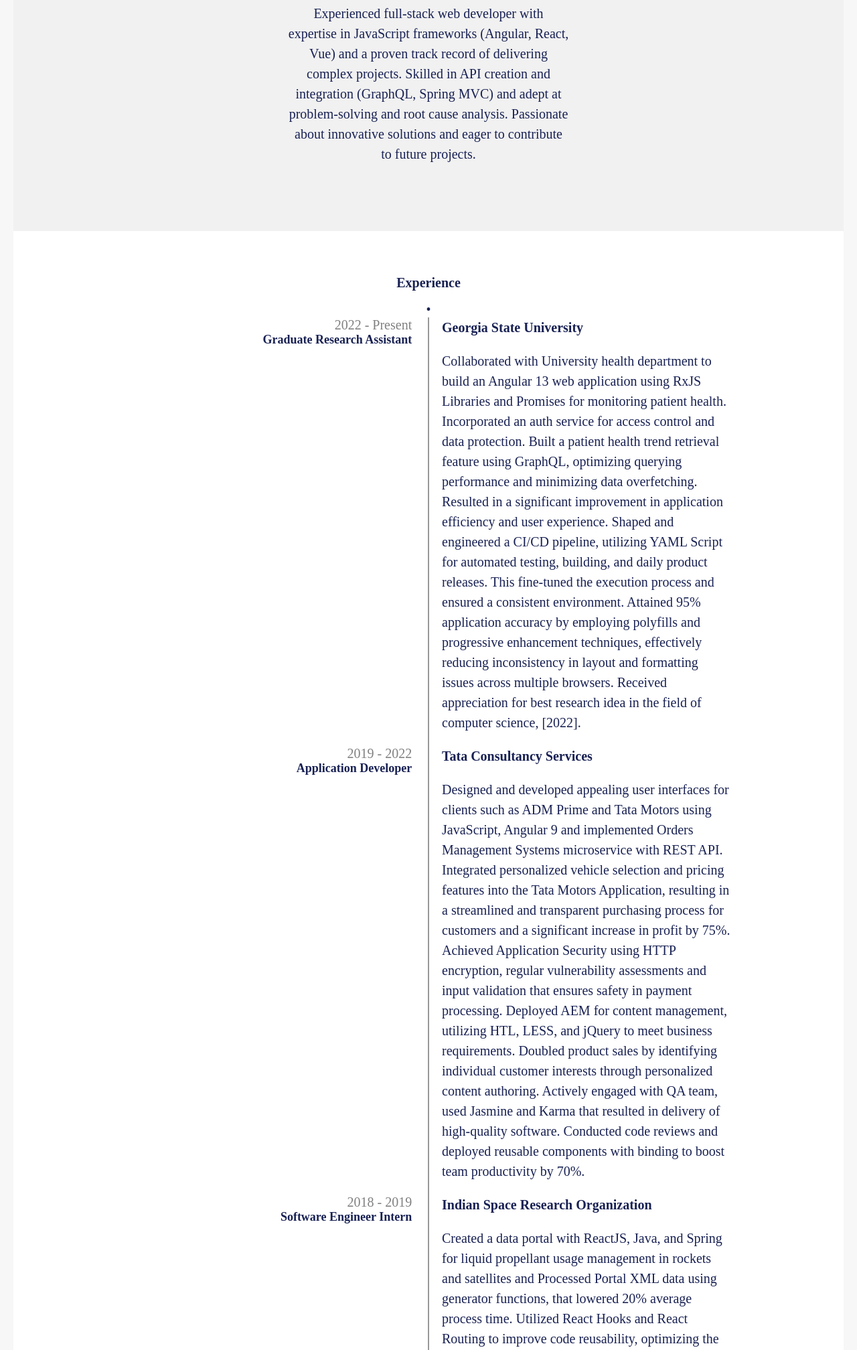
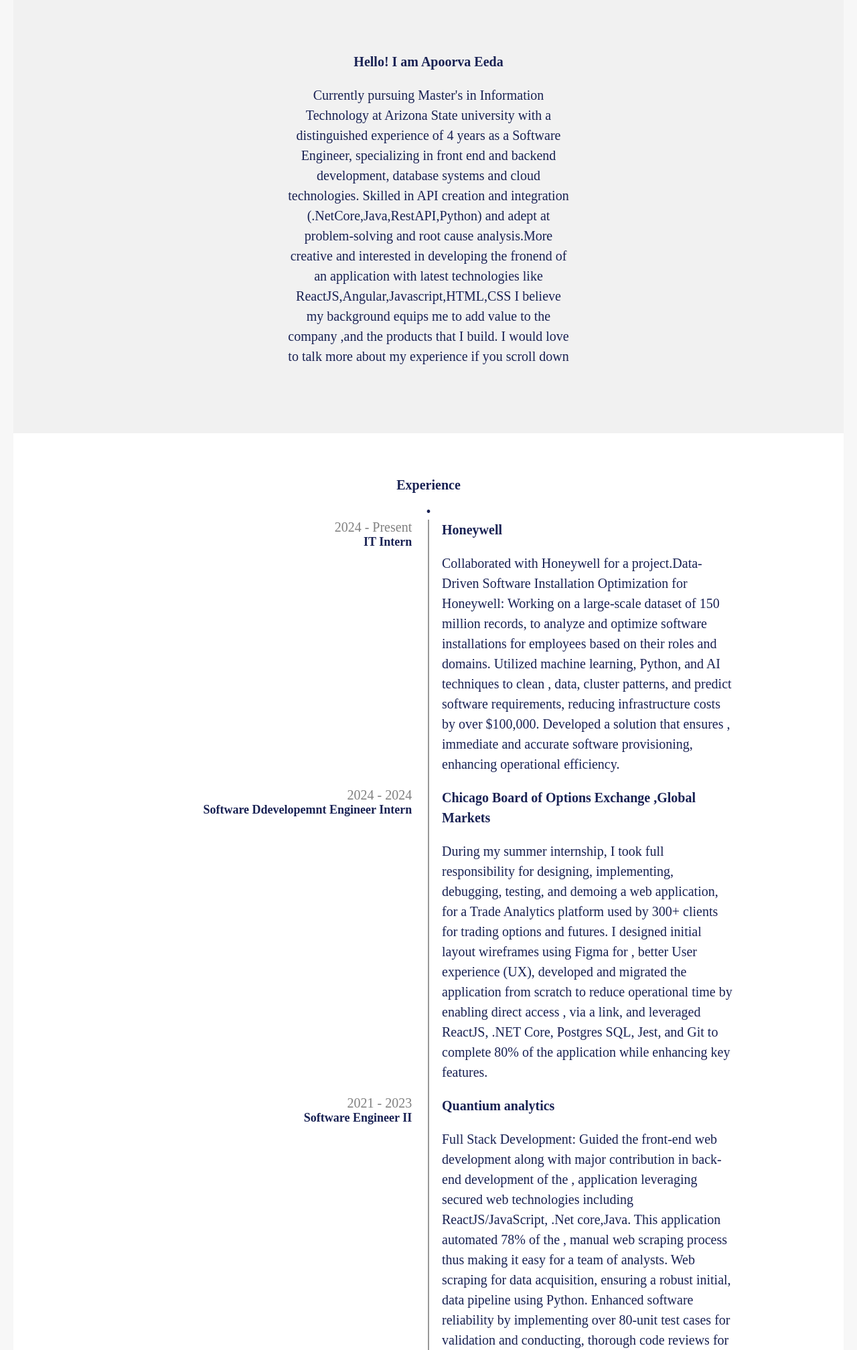
Before and after one commit to ApoorvaEeda/ApoorvaEeda.github.io, a plain HTML site: page index.html in a window 1280 px wide. Shown: the part 784-2800 px from the top of the page at 67% size. Drawn offline with Linux system fonts and the light colour scheme.

Commit message:
Add files via upload

```diff
--- a/index.html
+++ b/index.html
@@ -2,7 +2,7 @@
 <html>
 
 <head>
-	<title>Portfolio</title>
+	<title>Apoorva Eeda Portfolio</title>
 	<link rel="stylesheet" href="https://cdnjs.cloudflare.com/ajax/libs/font-awesome/6.0.0-beta3/css/all.min.css">
 	<style>
 		/* Global Styles */
@@ -741,25 +741,25 @@
 		<div class="section background-image">
 			<div class="card-container ">
 				<div class="card">
-					<img src="https://drive.google.com/uc?id=1EjiKXzOD4NtoBph3DvEGyEAWZO-TabnB" alt="Your Image"
+					<img src="img1.jpg" alt="Your Image"
 						width="200px">
 				</div>
 				<div class="card align_left">
 
-					<h2>Gowthami Duggineni</h2>
+					<h2>Apoorva Eeda</h2>
 					<h1>SOFTWARE ENGINEER</h3>
 
 						<p class="head padding_top">Phone:</p>
 
-						<p class="tail">404-940-6627</p>
+						<p class="tail">(602)538-1933</p>
 
 						<p class="head padding_top">Email:</p>
 
-						<p class="tail">dugginenigowthami@gmail.com</p>
+						<p class="tail">apoorvaeeda@gmail.com</p>
 
 						<p class="head padding_top">Address:</p>
 
-						<p class="tail">486 Lindbergh PL NE, Atlanta, GA</p>
+						<p class="tail">1720E Broadway Road,#3200,Tempe,Arizona,85282</p>
 				</div>
 			</div>
 		</div>
@@ -767,21 +767,23 @@
 		<!-- section 1 with link to github and linkedIn -->
 		<div class="section grey_back animated-section">
 			<div class="navbar">
-				<a href="https://www.linkedin.com/in/gowthami-duggineni/"><i class="fab fa-linkedin"></i></a>
-				<a href="https://github.com/Gowthamiiiii?tab=repositories"><i class="fab fa-github"></i></a>
+				<a href="https://www.linkedin.com/in/apoorva-eeda"><i class="fab fa-linkedin"></i></a>
+				<a href="https://github.com/ApoorvaEeda"><i class="fab fa-github"></i></a>
 			</div>
 
 			<!-- basic intro -->
 			<div class="text">
-				<h2>Hello! I am Gowthami</h2>
+				<h2>Hello! I am Apoorva Eeda</h2>
 
 
-				<p>Experienced full-stack web developer with expertise in JavaScript frameworks (Angular, React, Vue)
-					and a proven track record of delivering complex projects.
-					Skilled in API creation and integration (GraphQL, Spring MVC)
-					and adept at problem-solving and root cause analysis.
-					Passionate about innovative solutions and eager to contribute to
-					future projects.
+				<p>Currently pursuing  Master's in Information Technology at Arizona State university with a
+					distinguished  experience of 4 years as a Software Engineer, specializing in front  end and
+					backend development, database systems and cloud technologies.
+					Skilled in API creation and integration (.NetCore,Java,RestAPI,Python)
+					and adept at problem-solving and root cause analysis.More creative and interested in developing the fronend of an application
+					with latest technologies like ReactJS,Angular,Javascript,HTML,CSS
+					I believe my background equips me to add value to the company ,and the products
+					that I build. I would love to talk more about my experience if you scroll down
 				<p>
 			</div>
 		</div>
@@ -792,42 +794,47 @@
 			<script>
 				const experiences = [
 					{
-						"date": "2022 - Present",
-						"title": "Graduate Research Assistant",
-						"head": "Georgia State University",
-						"description": " Collaborated with University health department to build an Angular 13 web application using RxJS Libraries and Promises for monitoring patient health. Incorporated an auth service for access control and data protection.\n\
-Built a patient health trend retrieval feature using GraphQL, optimizing querying performance and minimizing data overfetching. Resulted in a significant improvement in application efficiency and user experience.\n\
-Shaped and engineered a CI/CD pipeline, utilizing YAML Script for automated testing, building, and daily product releases. This fine-tuned the execution process and ensured a consistent environment.\n\
-Attained 95% application accuracy by employing polyfills and progressive enhancement techniques, effectively reducing inconsistency in layout and formatting issues across multiple browsers.\n\
-Received appreciation for best research idea in the field of computer science, [2022]."
+						"date": "2024 - Present",
+						"title": "IT Intern",
+						"head": "Honeywell",
+						"description": " Collaborated with Honeywell for a project.Data-Driven Software Installation Optimization for Honeywell: Working on a large-scale dataset of 150 million records,\n\
+						to analyze and optimize software installations for employees based on their roles and domains. Utilized machine learning, Python, and AI techniques to clean ,\n\
+						data, cluster patterns, and predict software requirements, reducing infrastructure costs by over $100,000. Developed a solution that ensures ,\n\
+						immediate and accurate software provisioning, enhancing operational efficiency."
 					},
 					{
-						"date": "2019 - 2022",
-						"title": "Application Developer",
-						"head": "Tata Consultancy Services",
-						"description": "Designed and developed appealing user interfaces for clients such as ADM Prime and Tata Motors using JavaScript,\n\
-						Angular 9 and implemented Orders Management Systems microservice with REST API.\n\
-						Integrated personalized vehicle selection and pricing features into the Tata Motors Application, resulting in a streamlined\n\
-						and transparent purchasing process for customers and a significant increase in profit by 75%.\n\
-						Achieved Application Security using HTTP encryption, regular vulnerability assessments and input validation that\n\
-						ensures safety in payment processing.\n\
-						Deployed AEM for content management, utilizing HTL, LESS, and jQuery to meet business requirements. Doubled\n\
-						product sales by identifying individual customer interests through personalized content authoring.\n\
-						Actively engaged with QA team, used Jasmine and Karma that resulted in delivery of high-quality software.\n\
-						Conducted code reviews and deployed reusable components with binding to boost team productivity by 70%.\n\
+						"date": "2024 - 2024",
+						"title": "Software Ddevelopemnt Engineer Intern",
+						"head": "Chicago Board of Options Exchange ,Global Markets",
+						"description": "During my summer internship, I took full responsibility for designing, implementing, debugging, testing, and demoing a web application,  \n\
+						for a Trade Analytics platform used by 300+ clients for trading options and futures. I designed initial layout wireframes using Figma for , \n\
+						better User experience (UX), developed and migrated the application from scratch to reduce operational time by enabling direct access , \n\
+						via a link, and leveraged ReactJS, .NET Core, Postgres SQL, Jest, and Git to complete 80% of the application while enhancing key features. \n\
 						"
 					},
 					{
-						"date": "2018 - 2019",
-						"title": "Software Engineer Intern",
-						"head": "Indian Space Research Organization",
-						"description": "Created a data portal with ReactJS, Java, and Spring for liquid propellant usage management in rockets and satellites\n\
-						and Processed Portal XML data using generator functions, that lowered 20% average process time.\n\
-						Utilized React Hooks and React Routing to improve code reusability, optimizing the design and in efficient data\n\
-						rendering and an impressive 80% increase in application performance.\n\
-						Resolved bugs with strict adherence to Service Level Agreement (S.L.A) and improved efficiency by 85%.\n\
-						Employed batch insertion techniques, reducing MongoDB’s average data load time from 5 hours to just 1 hour, and\n\
-						addressed performance issues by utilizing MongoDB profiler"
+						"date": "2021 - 2023",
+						"title": "Software Engineer II",
+						"head": "Quantium analytics",
+						"description": "Full Stack Development: Guided the front-end web development along with major contribution in back-end development of the ,\n\
+						application leveraging secured web technologies including ReactJS/JavaScript, .Net core,Java. This application automated 78% of the ,\n\
+						manual web scraping process thus making it easy for a team of analysts. Web scraping for data acquisition, ensuring a robust initial, \n\
+						data pipeline using Python. Enhanced software reliability by implementing over 80-unit test cases for validation and conducting, \n\
+						thorough code reviews for 99.9% quality assurance. Deployed multiple projects to production using Azure Devops, GCP and GitHub ,\n\
+						/IDE leading to a 20% improvement in deployment efficiency. Emphasized object-oriented design for user-friendly, robust platforms. \n\
+						Recruitment, Mentorship and Stakeholder Engagement: Conducted interviews for 50 freshers in recruitment drive and aided 5 junior ,\n\
+						cross- functional team members through mentoring. Successfully engineered and presented application to the CEO and product ,\n\
+						owners. As a Scrum Master, I efficiently directed scrum sessions, sprint planning, and retrospectives, achieving team objectives."
+					},
+					{
+						"date": "2018 - 2021",
+						"title": "Software Engineer I",
+						"head": "Tata Consultancy Services",
+						"description": "Automated Projects Development: Spearheaded the creation of computerized solutions for Banking and Aerospace project, delivering ,\n\
+						project that streamlined loan processes for auto, gap, and mortgage loans, enhancing customer transactions by 25%. ,\n\
+						Full Cycle Project Management: Led from user requirements gathering through User Experience design (UX)to API integration, improving ,\n\
+						user engagement by 30%. Boosted project delivery efficiency by 15% through effective teamwork. Basic understanding of deep learning. ,\n\
+						Cross-Functional Collaboration: Played a pivotal role in UI/UX design for web applications, using technologies such as HTML, CSS, Angular,etc\n\ "
 					}
 				];
 
@@ -900,40 +907,35 @@
 		<!-- project section -->
 
 		<div class="section" id="projects">
-			<h2 class="center_text">PROJECTS</h2>
+			<h2 class="center_text">DOMAINS and CLIENTS</h2>
 			<div class="projects-content">
 				<div class="project-cards">
 					<script>
 						const projects = [
 							{
-								"title": "Grip Strength Measurement",
-								"url": "https://github.com/Gowthamiiiii/GripStrength",
-								"image": "https://i5.walmartimages.com/asr/3c0c23e9-30e8-4ded-b77a-46bda7612afb.f3b56b7276821af08c099e9802769005.jpeg?odnWidth=1000&odnHeight=1000&odnBg=ffffff"
+								"title": "Banking Sector",
+								// "url": "https://github.com/Gowthamiiiii/GripStrength",
+								"image": "bankingimg.png"
 							},
 							{
-								"title": "let's Stop and Shop",
-								"url": "https://github.com/Gowthamiiiii/Shopping_App",
-								"image": "https://s3.amazonaws.com/kajabi-storefronts-production/blogs/2110/images/8dZewRiQeWUwvO3oUuPm_mandalay-bay-retail-resort-shops-shopping-bags.jpg"
+								"title": "AeroSpace Sector",
+								// "url": "https://github.com/Gowthamiiiii/Shopping_App",
+								"image": "aeroimg.png"
 							},
 							{
-								"url": "https://github.com/Gowthamiiiii/CameraApp",
-								"image": "https://th.bing.com/th/id/OIP.C28Jhvka6s2NzQVp2_8uAwHaFF?pid=ImgDet&rs=1",
-								"title": "Video surveillance System"
+								// "url": "https://github.com/Gowthamiiiii/CameraApp",
+								"image": "Financeimg.png",
+								"title": "Finance and Trading Sector"
 							},
 							{
-								"url": "https://github.com/Gowthamiiiii/React-LeaderBoard-App",
-								"image": "https://taupotennis.org.nz/wp-content/uploads/2021/01/4.png",
-								"title": "Leader Board"
+								// "url": "https://github.com/Gowthamiiiii/React-LeaderBoard-App",
+								"image": "Retailimg.png",
+								"title": "Reatail Sector"
 							},
 							{
-								"url": "https://github.com/Gowthamiiiii/Weather",
-								"image": "https://th.bing.com/th/id/R.954295933d49026192be125aff99810b?rik=DtWE9YtdtPXffQ&pid=ImgRaw&r=0",
-								"title": "Weather Data Analysis"
-							},
-							{
-								"url": "https://github.com/orgs/WildFireSimulationTeamSIMSlab/teams/frontend",
-								"image": "https://thumbs.dreamstime.com/b/fire-isolated-white-background-14143222.jpg",
-								"title": "Wild Fire"
+								"url": "https://github.com/ApoorvaEeda/POCProject",
+								"image": "Tradingimg.png",
+								"title": "TopHundredTrades-Project"
 							}
 						];
 
@@ -1046,19 +1048,19 @@
 				}
 				const education = [
 					{
-						"date": "2022 - 2023",
+						"date": "2023 - 2024",
 						"title": "Master's Degree",
-						"institution": "Georgia State University",
+						"institution": "Arizona State University",
 						"description": [
-							"As a Master's student in Computer Science at Georgia State University, I've honed my technical skills, collaborated on diverse projects, and gained valuable industry insights, shaping me into a proficient software engineer."
+							"As a Master's student in Information Technology at Arizona State University, I've honed my technical skills, collaborated on diverse projects, and gained valuable industry insights, shaping me into a proficient software engineer."
 						]
 					},
 					{
-						"date": "2015 - 2019",
+						"date": "2014 - 2018",
 						"title": "Bachelor's Degree",
-						"institution": "Acharya Nagarjuna University",
+						"institution": "VNR Vignana Jyothi Institute of Engineering and Technology",
 						"description": [
-							"I earned my Bachelor of Technology in Information Technology at R.V.R & J.C College of Engineering, Guntur. This foundational experience allowed me to develop strong technical skills and fostered my passion for software development and problem-solving."
+							"I earned my Bachelor of Technology in ECE at VNRVJIET, Hyderbad. This foundational experience allowed me to develop strong technical skills and fostered my passion for software development and problem-solving."
 						]
 					}
 				];
@@ -1134,20 +1136,20 @@
 		<div class="section back_white" id="education">
 			<script>
 				const educationData = [
-					{
-						"date": "2022 - 2023",
+				{
+						"date": "2023 - 2024",
 						"title": "Master's Degree",
-						"institution": "Georgia State University",
+						"institution": "Arizona State University",
 						"description": [
-							"As a Master's student in Computer Science at Georgia State University, I've honed my technical skills, collaborated on diverse projects, and gained valuable industry insights, shaping me into a proficient software engineer."
+							"As a Master's student in Information Technology at Arizona State University, I've honed my technical skills, collaborated on diverse projects, and gained valuable industry insights, shaping me into a proficient software engineer."
 						]
 					},
 					{
-						"date": "2015 - 2019",
+						"date": "2014 - 2018",
 						"title": "Bachelor's Degree",
-						"institution": "Acharya Nagarjuna University",
+						"institution": "VNR Vignana Jyothi Institute of Engineering and Technology",
 						"description": [
-							"I earned my Bachelor of Technology in Information Technology at R.V.R & J.C College of Engineering, Guntur. This foundational experience allowed me to develop strong technical skills and fostered my passion for software development and problem-solving."
+							"I earned my Bachelor of Technology in ECE at VNRVJIET, Hyderbad. This foundational experience allowed me to develop strong technical skills and fostered my passion for software development and problem-solving."
 						]
 					}
 				];
@@ -1227,15 +1229,15 @@
 						const skills = [
 							{
 								"title": "Programming Languages",
-								"items": ["Python", "Java", "C"]
+								"items": [" C#", ".Net", "C", "Java", "Python", "Data Structures", "C++" ,"Rest API"]
 							},
 							{
 								"title": "Web Technologies",
-								"items": ["JavaScript", "Angular", "React", "Vue", "jQuery", "TypeScript", "PHP", "AEM"]
+								"items": ["JavaScript", "Angular", "ReactJS", "Vue", "jQuery", "TypeScript", "NodeJS", "CSS3","HTML5"]
 							},
 							{
-								"title": "Frameworks and Libraries",
-								"items": ["GraphQL", "Spring MVC"]
+								"title": "Cloud Technologies and Libraries",
+								"items": [ "Docker", "Kubernetes", "AWS", "Microsoft Azure", "ML","Devops" ]
 							}
 						];
 
@@ -1253,8 +1255,9 @@
 					<script>
 						const additionalSkills = {
 							"Version Control and Project Management": ["Git", "Azure DevOps", "Docker", "Jira"],
-							"Databases": ["Spark", "MySQL", "MongoDB", "Oracle"],
-							"Data Analysis and Computer Vision": ["Pandas", "Matplotlib", "Computer Vision", "Raspberry Pi", "Image Processing"]
+							"Databases and OS": ["NoSQL", "MySQL", "MongoDB","PostgreSQL", "Oracle DB","Windows","MacOS"],
+							"Data Analysis and Computer Vision": ["Pandas", "Tableau ", "NumPy", "Spark","Jupyter", "Computer Vision", "Data mining", "Data cleaning","Data modeling & warehousing","Machine Learning"],
+							"Tools": [ "VSCode", "Visual Studio", "Anaconda",  "GitHub", "PyTorch", "Microsoft Office(Word, Excel, PowerPoint, Access, Outlook)", "Figma" ],
 						};
 
 						for (const category in additionalSkills) {
@@ -1281,7 +1284,7 @@
 					const expertiseItems = [
 						{
 							"title": "Full-Stack Development",
-							"description": "Experienced in developing web applications using a variety of technologies and frameworks."
+							"description": "Experienced in developing and leading deevlopemnt of  web applications end to end  using a variety of technologies and frameworks."
 						},
 						{
 							"title": "Software Engineering",
```
